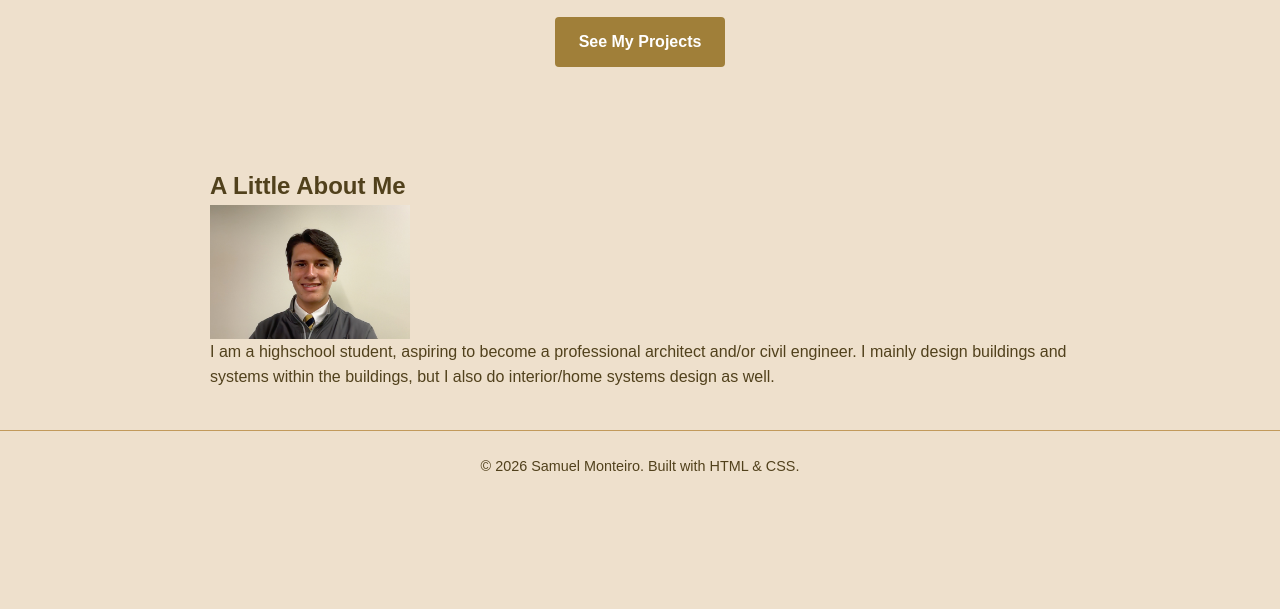
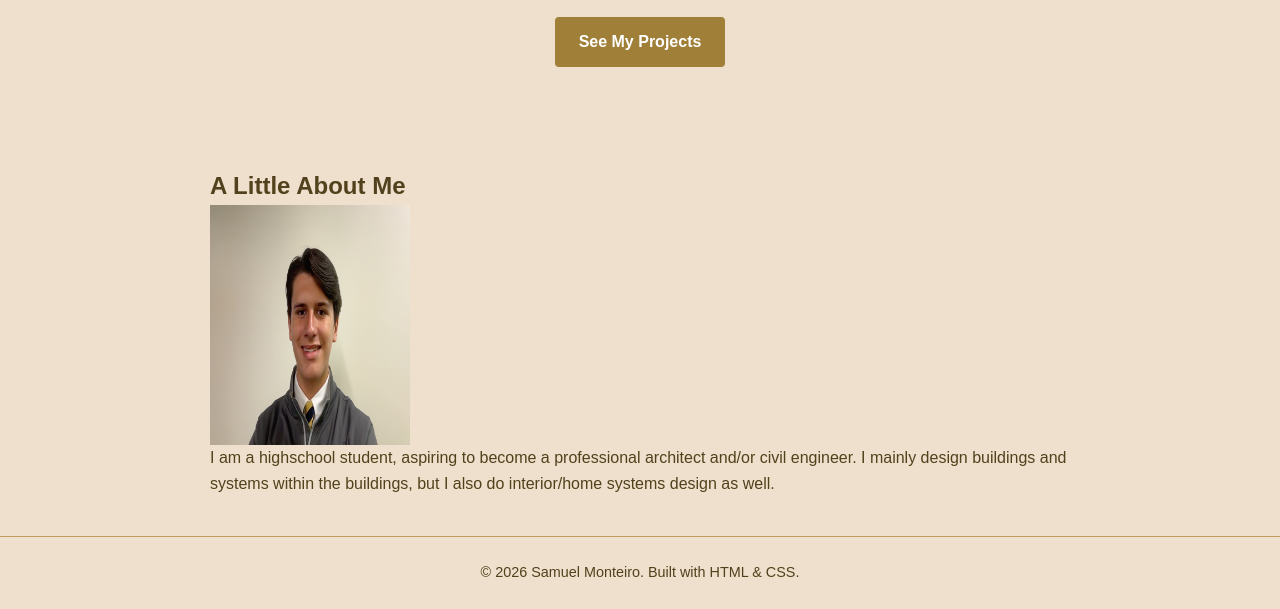
Before and after one commit to smonteiro2027-design/smonteiro2027-design.github.io, a plain HTML site: page index.html in a window 1280 px wide. Shown: the part 225-834 px from the top of the page. Before the commit the page ends 800 px from the top, so only its background shows below. Drawn offline with Linux system fonts and the light colour scheme.

Commit message:
length=height

```diff
--- a/index.html
+++ b/index.html
@@ -43,7 +43,7 @@
     <section>
       <div class="container">
         <h2>A Little About Me</h2>
-        <img src="Assets/images/Birb.png" style="width: 200px; length: 240px"
+        <img src="Assets/images/Birb.png" style="width: 200px; height: 240px"
         <p>
           I am a highschool student, aspiring to become a professional architect and/or civil engineer.
           I mainly design buildings and systems within the buildings, but I also do interior/home systems design as well.
```
